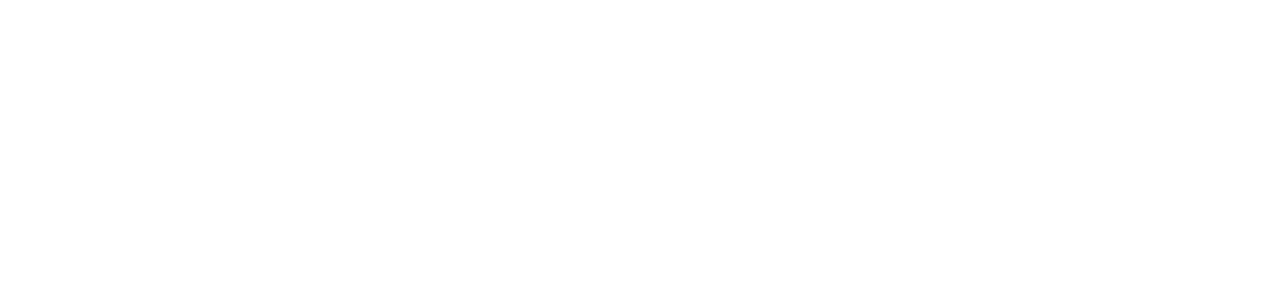
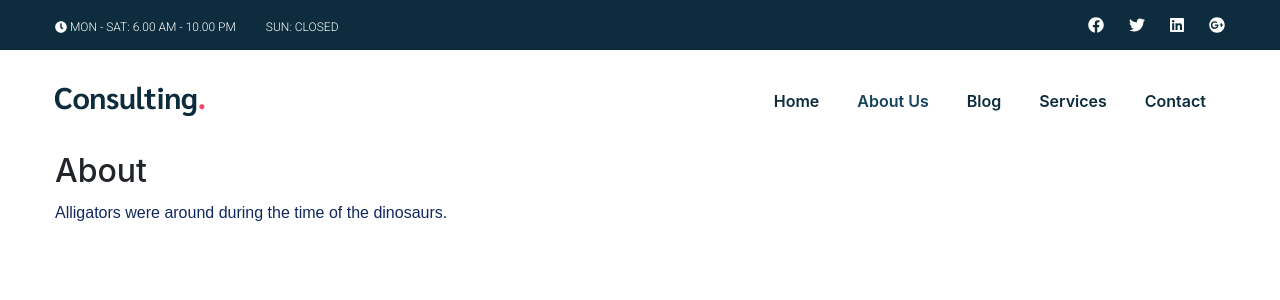
Before and after one commit to jyotiattri/consulting_project, a Vue app: page /#/about in a window 1280 px wide. Shown: the top 300 px of the page. Built offline with nearby package versions, Linux system fonts and the light colour scheme.

Commit message:
header added

```diff
--- a/src/App.vue
+++ b/src/App.vue
@@ -1,5 +1,55 @@
 <template>
 <div id="App">
+
+  <!-- top header -->
+ <div class="header-area">
+    <div class="main-header ">
+      <div class="header-top d-none d-lg-block">
+        <div class="container">
+          <div class="col-xl-12">
+            <div class="row d-flex justify-content-between align-items-center">
+              <div class="header-info-left">
+                <ul>
+                  <li>
+                    <font-awesome-icon icon="clock" /> Mon - SAT: 6.00 am -
+                    10.00 pm
+                  </li>
+                  <li>Sun: Closed</li>
+                </ul>
+              </div>
+              <div class="header-info-right">
+                <ul class="header-social">
+                  <li>
+                    <a href="#"
+                      ><font-awesome-icon
+                        :icon="{ prefix: 'fab', iconName: 'facebook' }"
+                    /></a>
+                  </li>
+                  <li>
+                    <a href="#"
+                    ><font-awesome-icon
+                      :icon="{ prefix: 'fab', iconName: 'twitter' }"
+                    /></a>
+                  </li>
+                  <li>
+                    <a href="#"><font-awesome-icon
+                      :icon="{ prefix: 'fab', iconName: 'linkedin' }"
+                    /></a>
+                  </li>
+                  <li>
+                    <a href="#"><font-awesome-icon
+                      :icon="{ prefix: 'fab', iconName: 'google-plus' }"
+                    /></a>
+                  </li>
+                </ul>
+              </div>
+            </div>
+          </div>
+        </div>
+      </div>
+    </div>
+  </div>
+
 <!-- navbar -->
       <div class="header-bottom  header-sticky">
         <div class="container">
@@ -12,16 +62,15 @@
                 >
               </div>
             </div>
+
             <div class="col-xl-10 col-lg-10">
               <div class="menu-wrapper  d-flex align-items-center justify-content-end">
      <div class="main-menu d-none d-lg-block">
                   <nav>
-
-                     <router-link to="/" class="navbar-brand">Home</router-link>
-        <button class="navbar-toggler" type="button" data-toggle="collapse" data-target="#navbarResponsive" aria-controls="navbarResponsive" aria-expanded="false" aria-label="Toggle navigation">
-        <span class="navbar-toggler-icon"></span>
-        </button>
                     <ul id="navigation">
+                         <li class="nav-item">
+              <router-link to="/home" class="nav-link">Home</router-link>
+            </li>
                         <li class="nav-item">
               <router-link class="nav-link" to="/about">About Us</router-link>
             </li>
@@ -39,27 +88,54 @@
                   </nav>
                 </div>
     </div>
+            </div>
+
     <div class="container">
        <transition name="moveInUp">
          <router-view></router-view>
        </transition>
+      </div>
 
+</div>
+          </div>
       </div>
 </div>
+
 
 </template>
 
 <script>
-import router from "./router";
+
 export default {
   name: "App",
    data() {
     return {
-     viaJs: require("../assets/img/logo/logo.png"),
+     viaJs: require("./assets/img/logo/logo.png"),
       }
     }
 };
 </script>
 
 <style>
+li.nav-item {
+    display: inline-block;
+    position: relative;
+    z-index: 1;
+}
+a.nav-link {
+	color: #0d2d3e;
+	font-weight: 600;
+	padding: 39px 19px;
+	display: block;
+	font-size: 16px;
+	-webkit-transition: all 0.3s ease-out 0s;
+	-moz-transition: all 0.3s ease-out 0s;
+	-ms-transition: all 0.3s ease-out 0s;
+	-o-transition: all 0.3s ease-out 0s;
+	transition: all 0.3s ease-out 0s;
+	text-transform: capitalize;
+}
+a.nav-link.router-link-exact-active.router-link-active {
+    color: #14435c;
+}
 </style>
--- a/src/components/Header.vue
+++ b/src/components/Header.vue
@@ -44,49 +44,6 @@
           </div>
         </div>
       </div>
-      <div class="header-bottom  header-sticky">
-        <div class="container">
-          <div class="row align-items-center">
-            <!-- Logo -->
-            <div class="col-xl-2 col-lg-2">
-              <div class="logo">
-                <a href="index.html"
-                  ><img :src="viaJs" alt="" /></a
-                >
-              </div>
-            </div>
-            <div class="col-xl-10 col-lg-10">
-              <div
-                class="menu-wrapper  d-flex align-items-center justify-content-end"
-              >
-                <!-- Main-menu -->
-                <div class="main-menu d-none d-lg-block">
-                  <nav>
-                    <ul id="navigation">
-                      <li><a href="index.html">Home</a></li>
-                      <li><a href="about.html">About</a></li>
-                      <li><a href="services.html">Services</a></li>
-                      <li>
-                        <a href="blog.html">Blog</a>
-                        <ul class="submenu">
-                          <li><a href="blog.html">Blog</a></li>
-                          <li><a href="blog_details.html">Blog Details</a></li>
-                          <li><a href="elements.html">Element</a></li>
-                        </ul>
-                      </li>
-                      <li><a href="contact.html">Contact</a></li>
-                    </ul>
-                  </nav>
-                </div>
-              </div>
-            </div>
-            <!-- Mobile Menu -->
-            <div class="col-12">
-              <div class="mobile_menu d-block d-lg-none"></div>
-            </div>
-          </div>
-        </div>
-      </div>
     </div>
   </div>
 </template>
--- a/src/main.js
+++ b/src/main.js
@@ -1,11 +1,11 @@
 import Vue from "vue";
-import Home from "../src/pages/Home.vue";
 // import jquery from "jquery";
 import "popper.js";
 // import Bootstrap from "bootstrap";
 import "bootstrap/dist/js/bootstrap";
-import router from "./router";
+// import router from "./router";
 import VueRouter from "vue-router";
+import App from "./App.vue";
 
 import { library } from "@fortawesome/fontawesome-svg-core";
 import { faClock} from "@fortawesome/free-solid-svg-icons";
@@ -24,10 +24,10 @@
 Vue.config.productionTip = false;
 
 import Home from "./pages/Home.vue";
-import Home from "./pages/About.vue";
-import Home from "./pages/Blog.vue";
-import Home from "./pages/Services.vue";
-import Home from "./pages/Contact.vue";
+import About from "./pages/About.vue";
+import Blog from "./pages/Blog.vue";
+import Services from "./pages/Services.vue";
+import Contact from "./pages/Contact.vue";
 
 Vue.use(VueRouter);
 const routes = [
@@ -38,13 +38,11 @@
   { path: "/contact", component: Contact }
 ];
 
-const routes = new VueRouter({
+const router = new VueRouter({
   routes
 });
 
 new Vue({
   render: h => h(App),
-  router,
-  components: { App },
-  template: '<App/>'
+  router
 }).$mount("#app");
--- a/src/pages/About.vue
+++ b/src/pages/About.vue
@@ -0,0 +1,16 @@
+<template>
+  <div>
+    <h2>About</h2>
+    <p>Alligators were around during the time of the dinosaurs.</p>
+  </div>
+</template>
+
+<script>
+  export default {
+    name: 'About',
+  }
+</script>
+
+<style scoped>
+
+</style>
--- a/src/pages/Blog.vue
+++ b/src/pages/Blog.vue
@@ -0,0 +1,16 @@
+<template>
+  <div>
+    <h2>About</h2>
+    <p>Alligators were around during the time of the dinosaurs.</p>
+  </div>
+</template>
+
+<script>
+  export default {
+    name: 'Blog',
+  }
+</script>
+
+<style scoped>
+
+</style>
--- a/src/pages/Contact.vue
+++ b/src/pages/Contact.vue
@@ -0,0 +1,16 @@
+<template>
+  <div>
+    <h2>About</h2>
+    <p>Alligators were around during the time of the dinosaurs.</p>
+  </div>
+</template>
+
+<script>
+  export default {
+    name: 'Contact',
+  }
+</script>
+
+<style scoped>
+
+</style>
--- a/src/pages/Home.vue
+++ b/src/pages/Home.vue
@@ -1,7 +1,6 @@
 <template>
   <div id="app">
     <!-- header -->
-    <Header />
     <CategoryComponent />
     <SupportComponent />
     <ServicesComponent />
@@ -15,7 +14,6 @@
 </template>
 
 <script>
-import Header from "../components/Header";
 import teamComponent from "../components/teamComponent";
 import CategoryComponent from "../components/CategoryComponent";
 import SupportComponent from "../components/SupportComponent";
@@ -28,7 +26,6 @@
   name: "App",
 
   components: {
-    Header,
     teamComponent,
     CategoryComponent,
     SupportComponent,
--- a/src/pages/Services.vue
+++ b/src/pages/Services.vue
@@ -0,0 +1,16 @@
+<template>
+  <div>
+    <h2>About</h2>
+    <p>Alligators were around during the time of the dinosaurs.</p>
+  </div>
+</template>
+
+<script>
+  export default {
+    name: 'Services',
+  }
+</script>
+
+<style scoped>
+
+</style>
--- a/vue.config.js
+++ /dev/null
@@ -1,9 +0,0 @@
-module.exports = {
-    pages: {
-      'index': {
-        entry: './src/pages/Home.vue',
-        template: 'public/index.html',
-        title: 'Home',
-        chunks: [ 'chunk-vendors', 'chunk-common', 'index' ]
-      }
-    }
```
Also changed, not shown: src/styles/bootstrap.min.css, src/styles/style.css.
